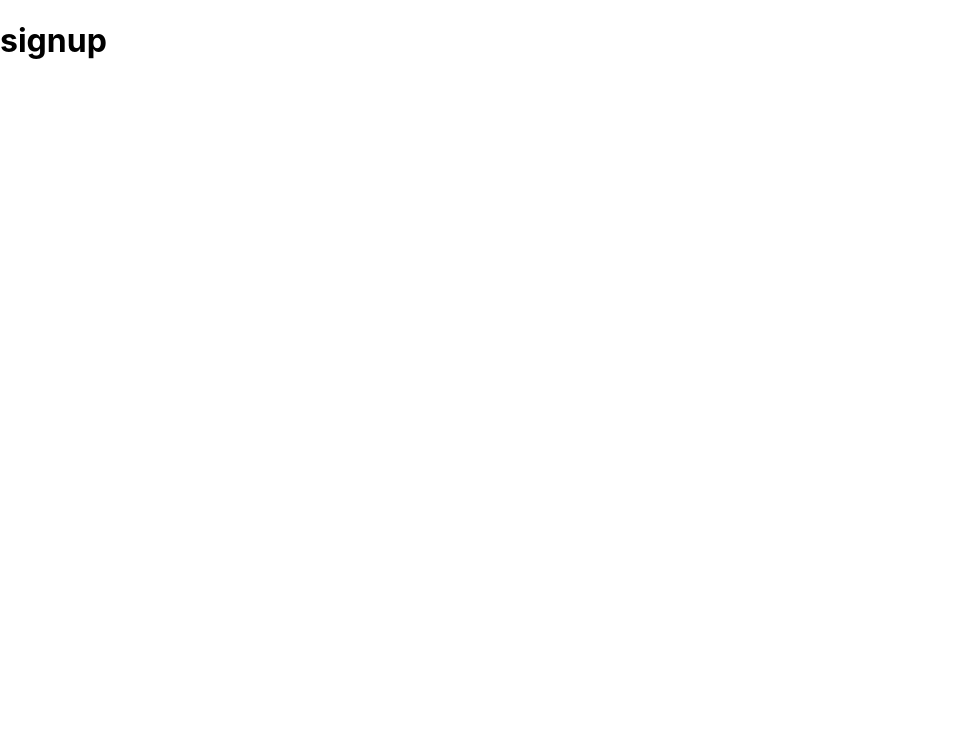
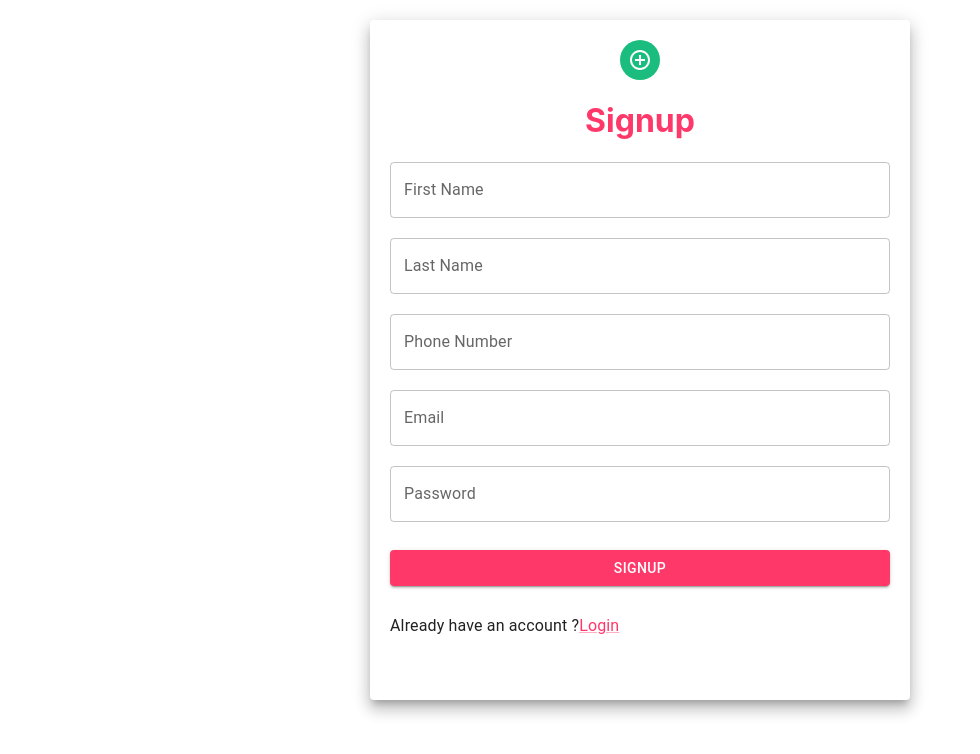
Before and after one commit to vikrantpandey2208/tiffin_project, a React (Create React App) app in the folder ui/: page /signupadmin in a window 1280 px wide. Shown: the top 754 px of the page, without its empty margins (0-980 px from the left). Built offline with nearby package versions, Linux system fonts and the light colour scheme.

Commit message:
Admin Login and SIgnUp

```diff
--- a/ui/src/AddYourTiffin/Login.js
+++ /dev/null
@@ -1,14 +0,0 @@
-import React from 'react'
-
-const TiffinAdminLogin = () => {
-
-    return(
-        <>
-        <h1>Login</h1>
-        </>
-    )
-
-
-}
-
-export default TiffinAdminLogin
--- a/ui/src/AddYourTiffin/Signup.js
+++ /dev/null
@@ -1,14 +0,0 @@
-import React from 'react'
-
-const TiffinAdminSignup = () => {
-
-    return(
-        <>
-        <h1>signup</h1>
-        </>
-    )
-
-
-}
-
-export default TiffinAdminSignup
--- a/ui/src/Pages/Login.js
+++ b/ui/src/AddYourTiffin/TiffinAdminLogin.js
@@ -12,7 +12,7 @@ import {
 } from "@mui/material";
 import { LockOutlined } from "@mui/icons-material";
 import { createTheme, ThemeProvider } from "@mui/material/styles";
-import Navbar from "../Component.js/Navbar";
+
 import { useFormik } from "formik";
 import * as yup from "yup";
 // import { useNavigate } from 'react-router-dom';
@@ -34,7 +34,8 @@ const paperStyle = {
 const avatarStyle = { backgroundColor: "#1bbd7e" };
 const btnstyle = { margin: "8px 0" };
 
-const Login = () => {
+const TiffinAdminLogin = () => {
+
   const formik = useFormik({
     initialValues: {
       email: "",
@@ -45,60 +46,13 @@ const Login = () => {
       password: yup.string().required("required"),
     }),
     onSubmit: (values) => {
-      // logInVerify();
-      logInApi(values);
-      // logoutApi();
     },
   });
-
-  async function logInApi(data) {
-    const path = "/api/login";
-    delete data.initialValues;
-    const response = await Fetch(path, data);
-    if (response.success) {
-      setInStorage("tiffin_app", { token: response.token });
-      console.log("login successful", response.token);
-    } else {
-      console.log("login failed", response.message);
-    }
-  }
-  async function logInVerify() {
-    const obj = getFromStorage("tiffin_app");
-    if (obj && obj.token) {
-      const { token } = obj;
-
-      const response = await Get("/api/verify?token=" + token);
-      if (response.success) {
-        console.log("Already loggedin user");
-      } else {
-        console.log("logged out user go to login");
-      }
-    } else {
-      console.log("logged out user go to login");
-    }
-  }
-  async function logoutApi() {
-    const obj = getFromStorage("tiffin_app");
-    if (obj && obj.token) {
-      const { token } = obj;
-
-      const response = await Get("/api/logout?token=" + token);
-      if (response.success) {
-        console.log("Logged out");
-      } else {
-        console.log("Error", response.message);
-      }
-    } else {
-      console.log("Internal Server Error");
-    }
-  }
-
-  //    const navigate = useNavigate();
 
   return (
     <>
       <ThemeProvider theme={theme}>
-        <Navbar />
+
         <Grid container>
           <Paper elevation={10} style={paperStyle}>
             <Grid align="center">
@@ -146,7 +100,7 @@ const Login = () => {
                 style={btnstyle}
                 fullWidth
               >
-                Login
+                TiffinAdminLogin
               </Button>
               <br />
               <br />
@@ -166,4 +120,4 @@ const Login = () => {
   );
 };
 
-export default Login;
+export default TiffinAdminLogin;
--- /dev/null
+++ b/ui/src/AddYourTiffin/TiffinAdminSignup.js
@@ -0,0 +1,164 @@
+import React from "react";
+import {
+  Grid,
+  Paper,
+  Avatar,
+  TextField,
+  Button,
+  Typography,
+  Link,
+} from "@mui/material";
+import { createTheme, ThemeProvider } from "@mui/material/styles";
+
+import { useFormik } from "formik";
+import * as yup from "yup";
+import { AddCircleOutlineOutlined } from "@mui/icons-material";
+
+const theme = createTheme({
+  palette: {
+    primary: {
+      main: "#ff386a",
+    },
+  },
+});
+
+const TiffinAdminSignup = () => {
+  const paperStyle = {
+    padding: 20,
+    height: "80vh",
+    width: "500px",
+    margin: "20px auto",
+  };
+  const avatarStyle = { backgroundColor: "#1bbd7e" };
+  const btnstyle = { margin: "8px 0" };
+
+  const formik = useFormik({
+    initialValues: {
+      initialValues: {
+        firstName: "",
+        lastName: "",
+        phone: "",
+        email: "",
+        password: "",
+      },
+    },
+
+    validationSchema: yup.object({
+      firstName: yup.string().required("required"),
+      lastName: yup.string().required("required").min(3, "too short"),
+      phone: yup.number().required("required"),
+      email: yup.string().required("required").email("Invalid email"),
+      password: yup.string().required("required"),
+    }),
+
+    onSubmit: (values) => {
+
+    },
+  });
+  return (
+    <>
+      <ThemeProvider theme={theme}>
+
+        <Grid container>
+          <Paper elevation={10} style={paperStyle}>
+            <Grid align="center">
+              <Avatar style={avatarStyle}>
+                <AddCircleOutlineOutlined />
+              </Avatar>
+              <h1 style={{ color: "#ff386a" }}>Signup</h1>
+            </Grid>
+            <form onSubmit={formik.handleSubmit}>
+              <TextField
+                label="First Name"
+                type="text"
+                fullWidth
+                name="firstName"
+                value={formik.values.firstName}
+                onChange={formik.handleChange}
+                error={
+                  formik.touched.firstName && Boolean(formik.errors.firstName)
+                }
+                onBlur={formik.handleBlur}
+                helperText={formik.touched.firstName && formik.errors.firstName}
+              />
+              <br />
+              <br />
+              <TextField
+                label="Last Name"
+                type="text"
+                fullWidth
+                name="lastName"
+                value={formik.values.lastName}
+                onChange={formik.handleChange}
+                error={
+                  formik.touched.lastName && Boolean(formik.errors.lastName)
+                }
+                onBlur={formik.handleBlur}
+                helperText={formik.touched.lastName && formik.errors.lastName}
+              />
+              <br />
+              <br />
+              <TextField
+                label="Phone Number"
+                type="text"
+                name="phone"
+                fullWidth
+                value={formik.values.phone}
+                onChange={formik.handleChange}
+                error={formik.touched.phone && Boolean(formik.errors.phone)}
+                helperText={formik.touched.phone && formik.errors.phone}
+                onBlur={formik.handleBlur}
+              />
+              <br />
+              <br />
+              <TextField
+                label="Email"
+                type="text"
+                fullWidth
+                name="email"
+                value={formik.values.email}
+                onChange={formik.handleChange}
+                error={formik.touched.email && Boolean(formik.errors.email)}
+                onBlur={formik.handleBlur}
+                helperText={formik.touched.email && formik.errors.email}
+              />
+              <br />
+              <br />
+              <TextField
+                label="Password"
+                type="password"
+                fullWidth
+                name="password"
+                value={formik.values.password}
+                onChange={formik.handleChange}
+                error={
+                  formik.touched.password && Boolean(formik.errors.password)
+                }
+                onBlur={formik.handleBlur}
+                helperText={formik.touched.password && formik.errors.password}
+              />{" "}
+              <br />
+              <br />
+              <Button
+                type="submit"
+                variant="contained"
+                style={btnstyle}
+                fullWidth
+              >
+                Signup
+              </Button>
+              <br />
+              <br />
+            </form>
+            <Typography>
+              {" "}
+              Already have an account ?<Link href="login">Login</Link>
+            </Typography>
+          </Paper>
+        </Grid>
+      </ThemeProvider>
+    </>
+  );
+};
+
+export default TiffinAdminSignup;
--- a/ui/src/Pages/AddYourTiffin.js
+++ b/ui/src/Pages/AddYourTiffin.js
@@ -1,14 +1,58 @@
 import React from 'react';
-import TiffinAdminLogin from '../AddYourTiffin/Login';
-import TiffinAdminSignup from '../AddYourTiffin/Signup';
+import { useState } from 'react';
+import TiffinAdminLogin from '../AddYourTiffin/TiffinAdminLogin';
+import TiffinAdminSignup from '../AddYourTiffin/TiffinAdminSignup';
+import Navbar from '../Component.js/Navbar';
+import { createTheme, ThemeProvider } from "@mui/material/styles";
+import Tab from '@mui/material/Tab';
+import TabPanel from '@mui/lab/TabPanel';
+import { Paper } from '@mui/material';
+import { TabList } from '@mui/lab';
 
-const AddYourTiffin = () => {
+const theme = createTheme({
+    palette: {
+      primary: {
+        main: "#ff386a",
+      },
+    },
+  });
+
+  const paperStyle={width:340,margin:"20px auto"}
+
+
+function AddYourTiffin(){
+
+    const [value, setValue] = useState();
+
+    const handleChange = (event, newValue) => {
+        setValue(newValue);
+      };
     return(
-       <>
-        <TiffinAdminLogin/>
-        <TiffinAdminSignup/>
-       </>
-    );
+        <>
+        <ThemeProvider theme={theme}>
+            <Navbar/>
+        <Paper elevation={20} style={paperStyle}>
+            <TabList
+            value={value}
+            indicatorColor="primary"
+            textColor="primary"
+            onChange={handleChange}
+            aria-label="disabled tabs example"
+            >
+            <Tab label="Sign In" />
+
+            <Tab label="Sign Up" />
+            </TabList>
+            <TabPanel value={value} index={0}>
+            <TiffinAdminLogin handleChange={handleChange}/>
+            </TabPanel>
+            <TabPanel value={value} index={1}>
+            <TiffinAdminSignup/>
+            </TabPanel>
+        </Paper>
+        </ThemeProvider>
+        </>
+    )
 }
 
 export default AddYourTiffin;
```
Also changed, not shown: package.json (added, +10 -0 lines), ui/src/App.js (+2 -5 lines), ui/command.txt, 2 other files (tests, documents, lock files or other folders).
